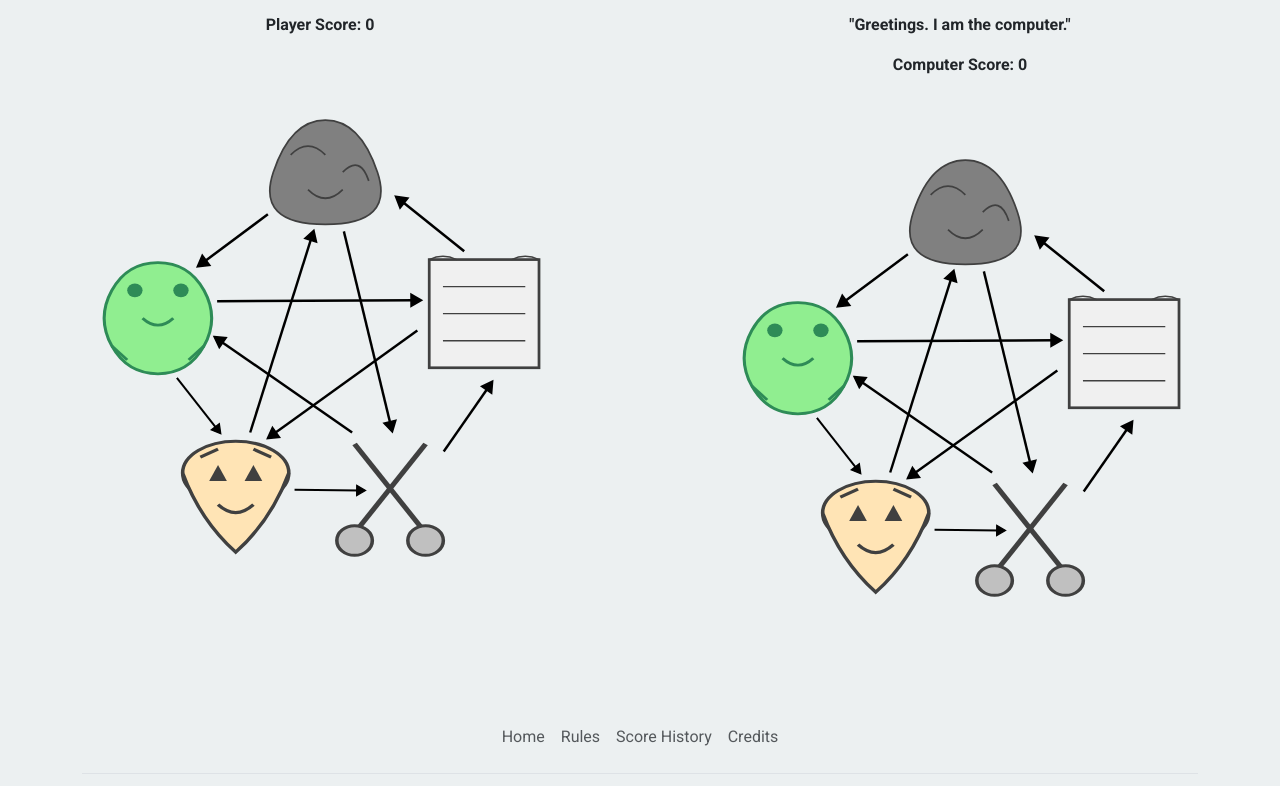
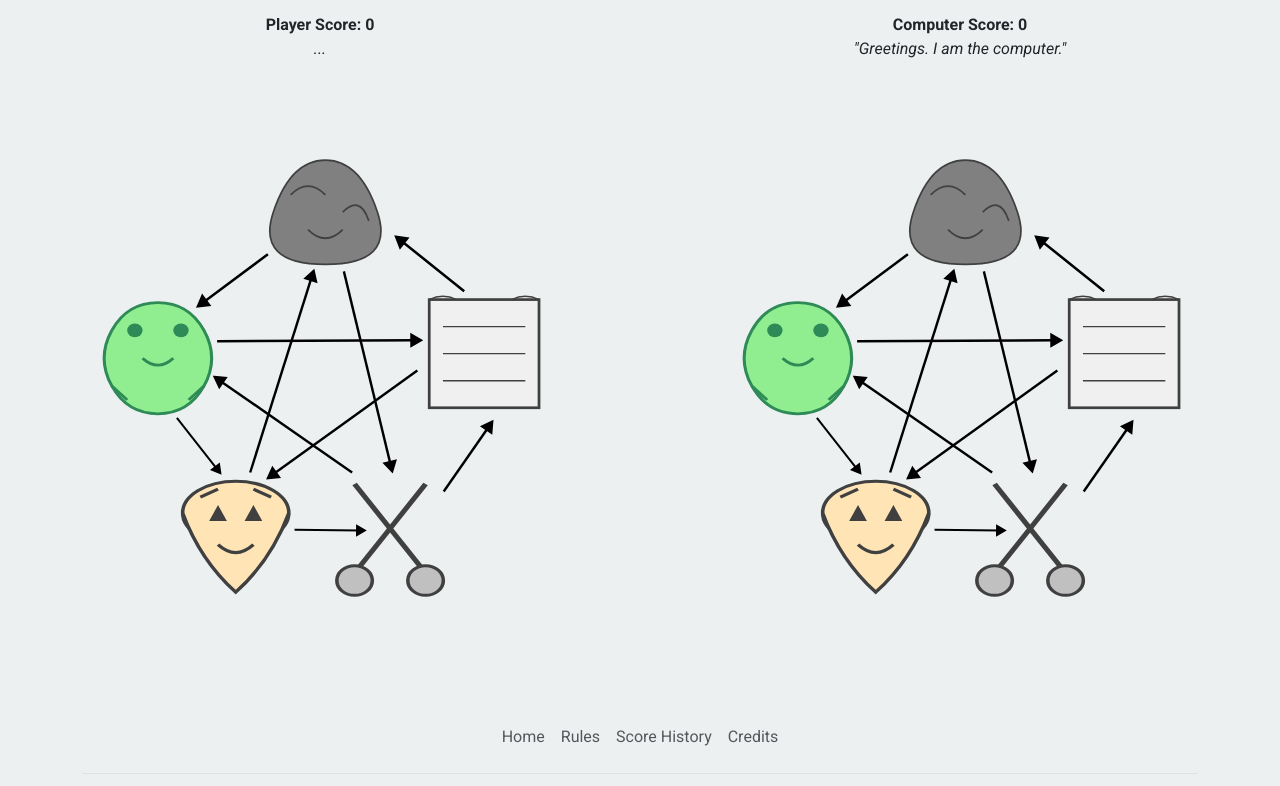
Before and after one commit to surfdemon/CI-RPSLS, a plain HTML site: page index.html in a window 1280 px wide. Shown: the part 83-869 px from the top of the page. Drawn offline with nearby package versions, Linux system fonts and the light colour scheme.

Commit message:
re arrange cpu dialogue and add player choice feedback

```diff
--- a/assets/js/script.js
+++ b/assets/js/script.js
@@ -199,8 +199,8 @@ document.querySelectorAll(".choiceButton").forEach(button => {
         document.getElementById("audioBtnClick").play();
 
         // Show choices and result
+        document.getElementById("plaChoice").innerHTML = `${playerChoice}`
+        document.getElementById("choiceSay").innerHTML = `You chose ${playerChoice}, Computer chose ${computerChoice}`;
         updateScore(getWinner(playerChoice, computerChoice), playerChoice, computerChoice);
-        document.getElementById("choiceSay").innerHTML = `You chose ${playerChoice}, Computer chose ${computerChoice}`;
-
     });
 });
--- a/index.html
+++ b/index.html
@@ -98,6 +98,8 @@
 
             <div id="playerArea" class="col-12 col-md-12 col-lg-4">
                 <div id="scoreArea"><strong><span id="playerUsername">Player Score</span>: <span id="playerScore">0</span></strong></div>
+
+                <div><p><i><span id="plaChoice">...</span></i></p></div>
 
                 <?xml version="1.0" encoding="UTF-8" standalone="no"?>
                 <!-- Created with Inkscape (http://www.inkscape.org/) -->
@@ -659,10 +661,9 @@
 
             <div id="computerArea" class="col-12 col-md-12 col-lg-4">
 
-                <div><p><b>"<span id="CPUsay">Greetings. I am the computer.</span>"</b></p></div>
-
                 <div id="scoreArea"><strong>Computer Score: <span id="computerScore">0</span></strong></div>
 
+                <div><p><i>"<span id="CPUsay">Greetings. I am the computer.</span>"</i></p></div>
 
                 <?xml version="1.0" encoding="UTF-8" standalone="no"?>
                 <!-- Created with Inkscape (http://www.inkscape.org/) -->
```
